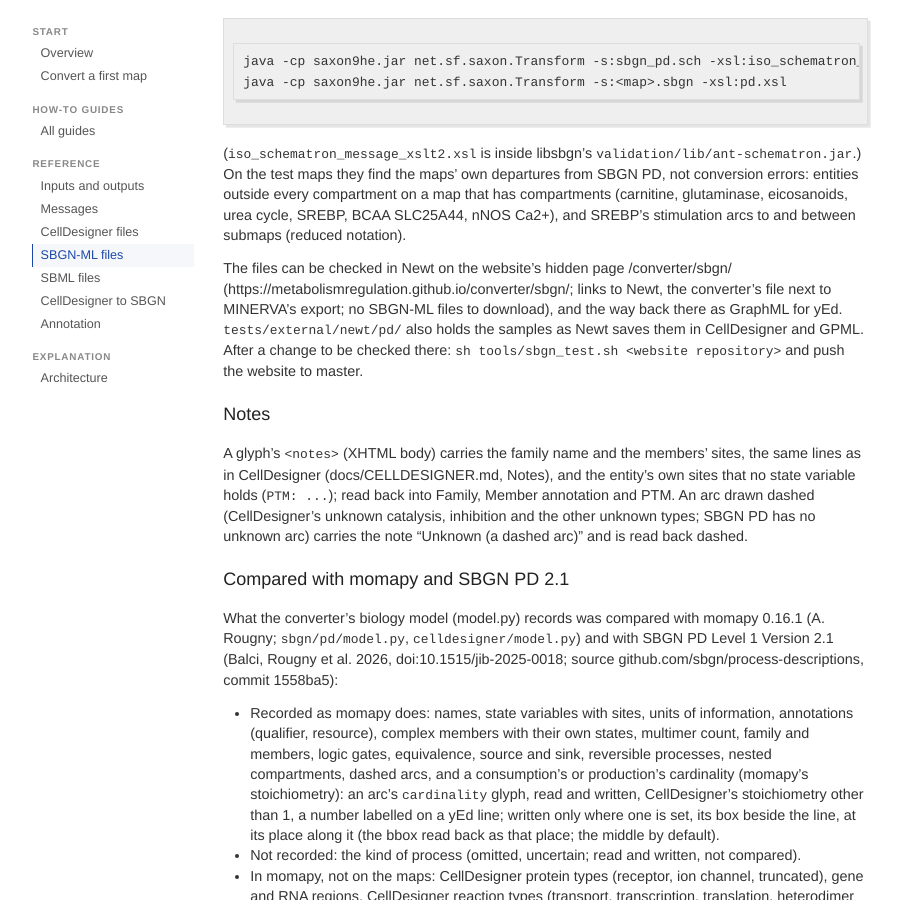
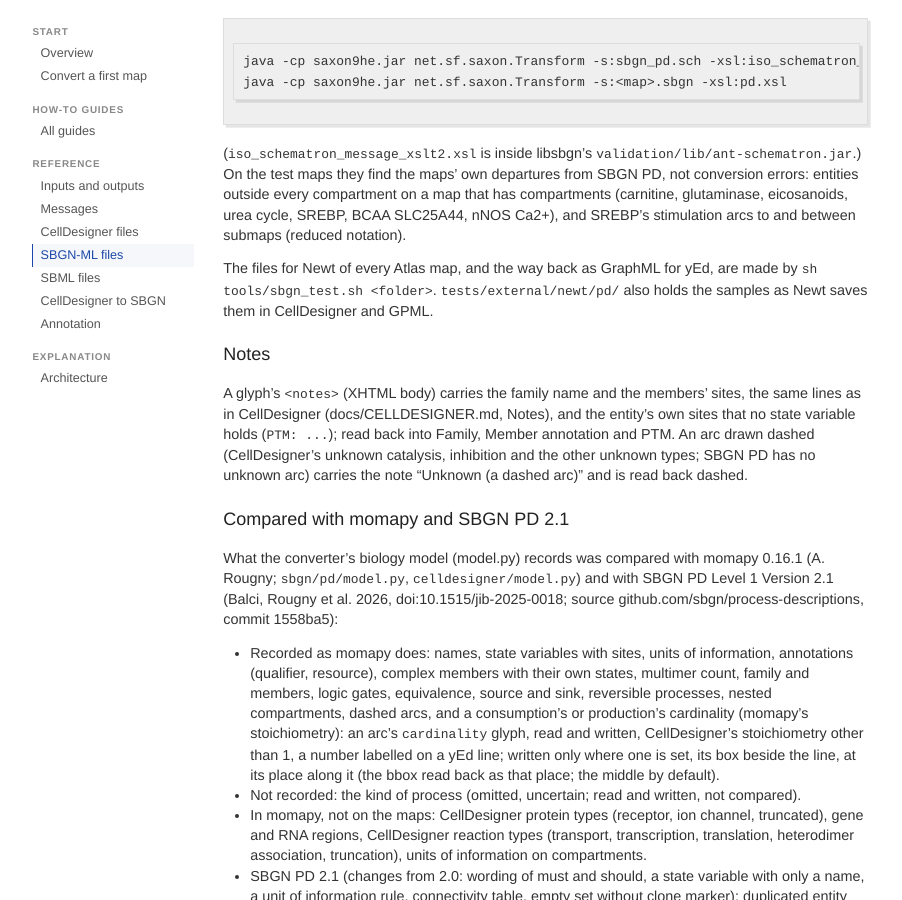
Before and after one commit to map-converter/map-converter.github.io, a Jekyll site: the page built from pages/converter-docs/sbgnml.md, in a window 1280 px wide and 900 px high, scrolled down 4434 px. Shown: the whole window, without its empty margins (190-1092 px from the left). Built offline with Jekyll 4.4.1, drawn with Linux system fonts in a browser that asks for light colours.

Commit message:
Docs, SBGN-ML: Newt check files in a folder, page link removed

```diff
--- a/pages/converter-docs/sbgnml.md
+++ b/pages/converter-docs/sbgnml.md
@@ -209,12 +209,9 @@ conversion errors: entities outside every compartment on a map that has compartm
 (carnitine, glutaminase, eicosanoids, urea cycle, SREBP, BCAA SLC25A44, nNOS Ca2+), and
 SREBP's stimulation arcs to and between submaps (reduced notation).
 
-The files can be checked in Newt on the website's hidden page /converter/sbgn/
-(https://metabolismregulation.github.io/converter/sbgn/; links to Newt, the converter's file next to MINERVA's
-export; no SBGN-ML files to download), and the way back there as GraphML for yEd.
-`tests/external/newt/pd/` also holds the samples as Newt saves them in CellDesigner and GPML. After a change
-to be checked there: `sh tools/sbgn_test.sh <website repository>` and push the
-website to master.
+The files for Newt of every Atlas map, and the way back as GraphML for yEd, are made by
+`sh tools/sbgn_test.sh <folder>`.
+`tests/external/newt/pd/` also holds the samples as Newt saves them in CellDesigner and GPML.
 
 ## Notes
 
```
